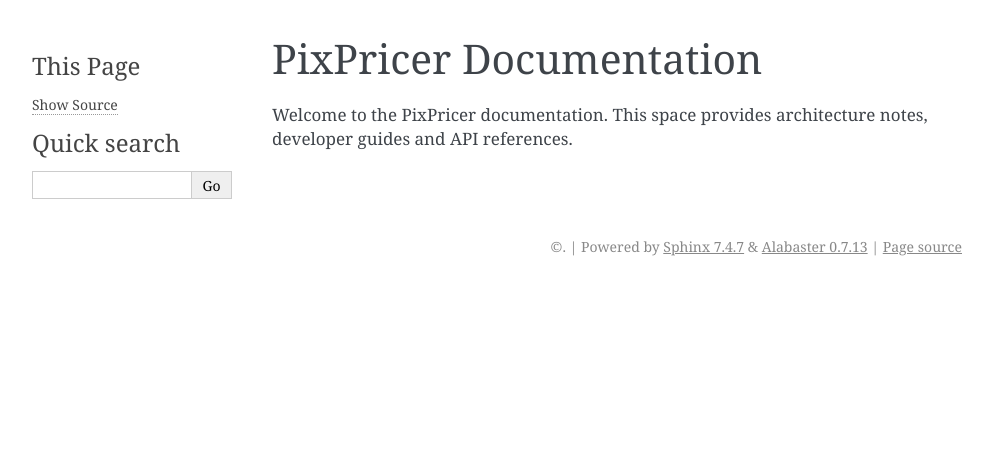
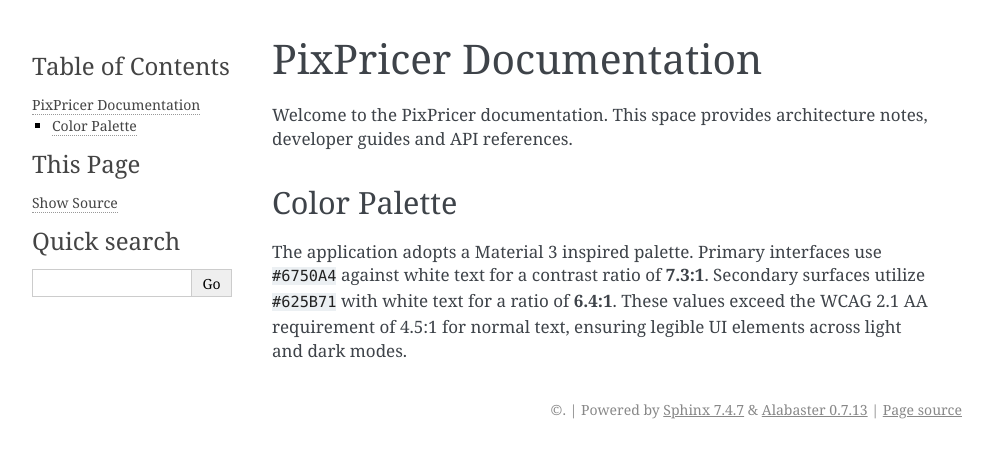
Before and after one commit to MoysesPimenta/PixPricer, a Sphinx documentation site: the page built from docs/index.rst, in a window 1280 px wide. Shown: the top 458 px of the page, without its empty margins (148-1141 px from the left). Built offline with Sphinx 7.4.7, drawn with Linux system fonts in a browser that asks for light colours.

Commit message:
docs: describe color palette

```diff
--- a/docs/index.rst
+++ b/docs/index.rst
@@ -7,3 +7,13 @@
 .. toctree::
    :maxdepth: 2
    :caption: Contents:
+
+
+Color Palette
+-------------
+
+The application adopts a Material 3 inspired palette. Primary interfaces use
+``#6750A4`` against white text for a contrast ratio of **7.3:1**. Secondary
+surfaces utilize ``#625B71`` with white text for a ratio of **6.4:1**. These
+values exceed the WCAG 2.1 AA requirement of 4.5:1 for normal text, ensuring
+legible UI elements across light and dark modes.
--- a/pubspec.yaml
+++ b/pubspec.yaml
@@ -27,6 +27,7 @@
   riverpod_generator: any
   build_runner: any
   drift_dev: any
+  accessibility_test: any
 
 flutter:
   uses-material-design: true
```
Also changed, not shown: 1 other file.
